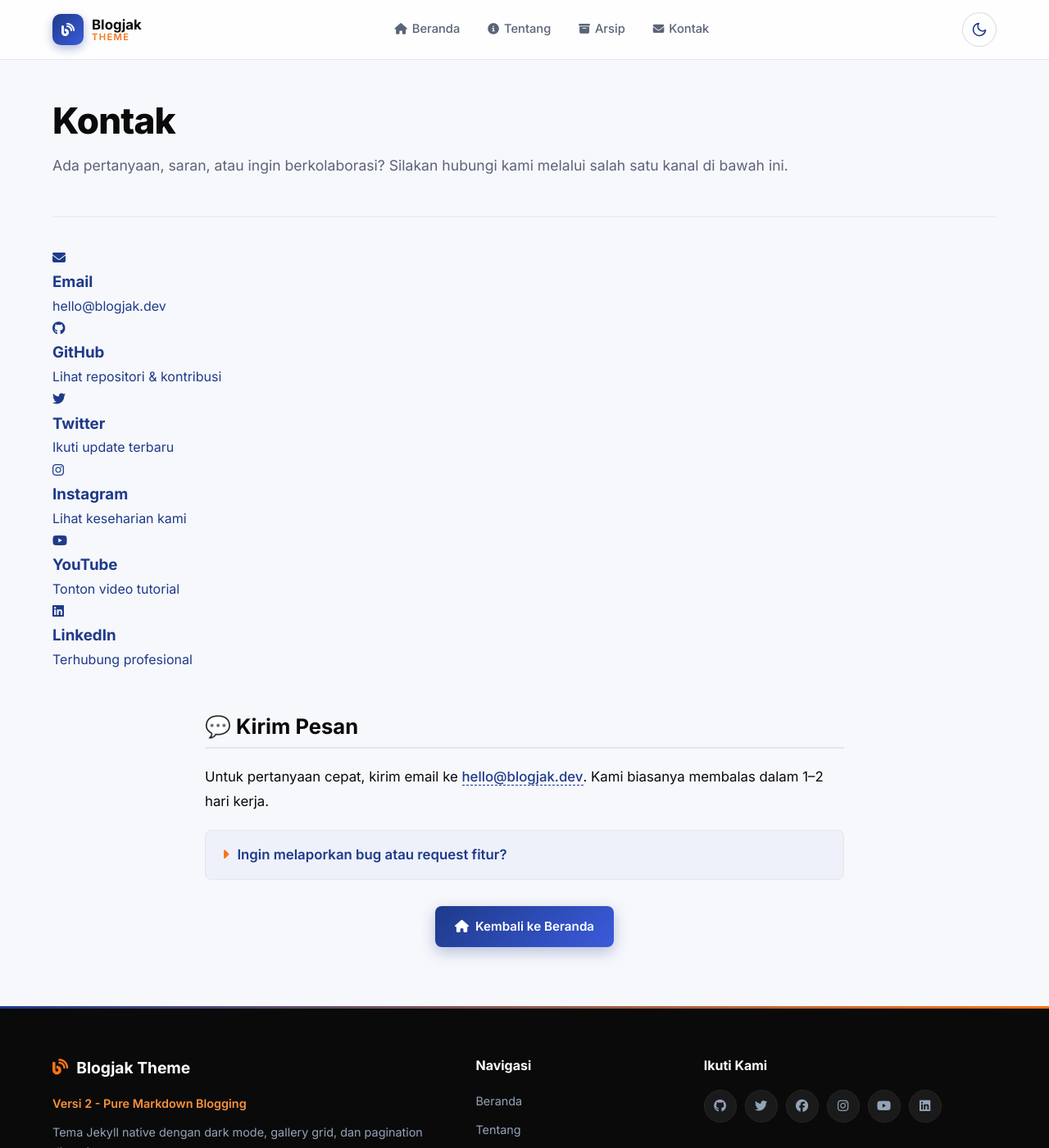
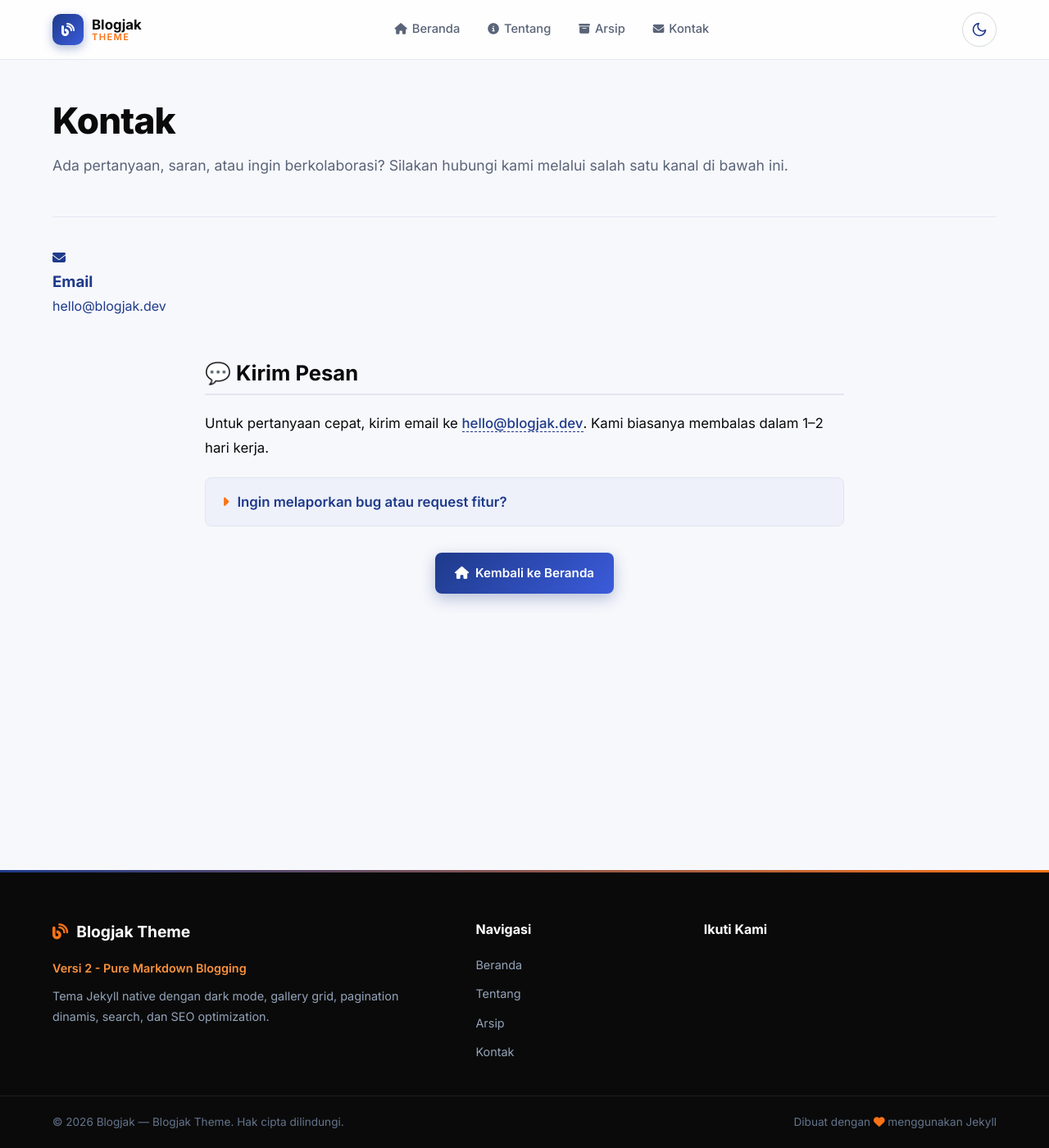
Before and after one commit to blogjak/blogjak-theme, a Jekyll site: the page built from contact.md, in a window 1280 px wide and 1400 px high. Shown: the whole window at 82% size. Built offline with Jekyll 4.4.1, drawn with Linux system fonts in a browser that asks for light colours; some of the changed lines change nothing that is shown; some of the changed text lies outside the part shown.

Commit message:
Update _config.yml

```diff
--- a/_config.yml
+++ b/_config.yml
@@ -1,25 +1,14 @@
 # ============================================
-# Blogjak Theme Versi 2 - Konfigurasi Jekyll
+# Blogjak Theme Versi 2.1 — SEO & Search Enhanced
 # ============================================
 
 title: "Blogjak Theme"
 tagline: "Versi 2 - Pure Markdown Blogging"
-description: "Tema Jekyll native dengan dark mode, gallery grid, dan pagination dinamis."
+description: "Tema Jekyll native dengan dark mode, gallery grid, pagination dinamis, search, dan SEO optimization."
 author: "Blogjak"
 email: "hello@blogjak.dev"
 
 # ====== PENTING: URL & BASEURL ======
-# Untuk GitHub Pages di repo "blogjak-theme":
-#   url: "https://username.github.io"
-#   baseurl: "/blogjak-theme"
-#
-# Untuk user site (username.github.io):
-#   url: "https://username.github.io"
-#   baseurl: ""
-#
-# Untuk custom domain / root:
-#   url: "https://domain.com"
-#   baseurl: ""
 url: "https://username.github.io"
 baseurl: "/blogjak-theme"
 
@@ -43,6 +32,35 @@
   - jekyll-paginate
   - jekyll-feed
   - jekyll-sitemap
+  - jekyll-seo-tag
+  - jekyll-redirect-from
+
+# ---------- SEO Defaults ----------
+lang: id_ID
+logo: "/assets/images/logo.png"
+
+twitter:
+  username: blogjak
+  card: summary_large_image
+
+social:
+  name: Blogjak Theme
+  links:
+    - https://github.com/blogjak
+    - https://twitter.com/blogjak
+
+# ---------- Search ----------
+search:
+  enabled: true
+  placeholder: "Cari artikel..."
+  max_results: 10
+  excerpt_length: 150
+
+# ---------- Related Posts ----------
+related:
+  enabled: true
+  count: 3
+  strategy: categories   # options: categories, tags, both
 
 # ---------- Defaults ----------
 defaults:
@@ -52,19 +70,11 @@
     values:
       layout: "post"
       comments: true
+      sitemap: true
   - scope:
       path: ""
     values:
       layout: "default"
-
-# ---------- Social Media ----------
-social:
-  github: "https://github.com/blogjak"
-  twitter: "https://twitter.com/blogjak"
-  facebook: "https://facebook.com/blogjak"
-  instagram: "https://instagram.com/blogjak"
-  youtube: "https://youtube.com/@blogjak"
-  linkedin: "https://linkedin.com/in/blogjak"
 
 # ---------- Exclude ----------
 exclude:
```
